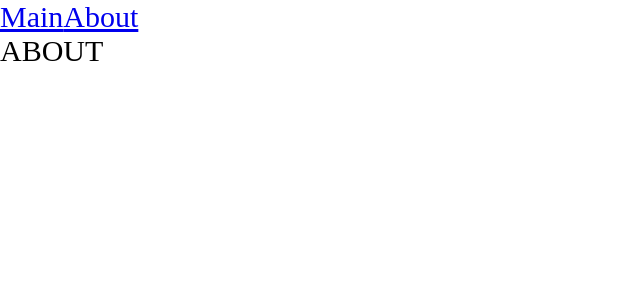
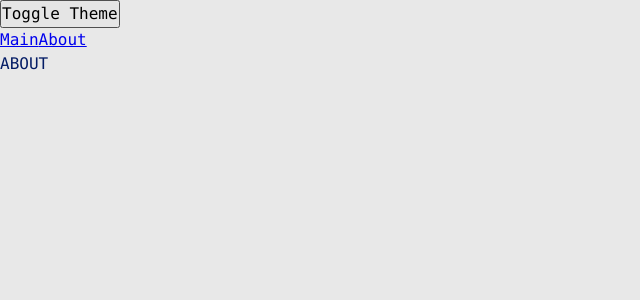
Before and after one commit to kaidarka/study-project, a React app: page /about in a window 1280 px wide. Shown: the top 300 px of the page, without its empty margins (0-640 px from the left). Built offline with nearby package versions, Linux system fonts and the light colour scheme.

Commit message:
работа с темами и глобальные стили

```diff
--- a/src/App.tsx
+++ b/src/App.tsx
@@ -1,12 +1,19 @@
 import React, {Suspense} from 'react';
 import {Link, Route, Routes} from 'react-router-dom';
+import {useTheme} from "./theme/useTheme";
 import MainPage from "./pages/MainPage/loader";
 import AboutPage from "./pages/AboutPage/loader";
-import './index.scss';
+import './styles/index.scss';
+
+
 
 export const App = () => {
+    const {theme, themeToggle} = useTheme();
+
     return (
-        <div className="app">
+        <div className={`app ${theme}`}>
+            <button onClick={themeToggle}>Toggle Theme</button>
+            <br/>
             <Link to='/'>Main</Link>
             <Link to='/about'>About</Link>
             <Suspense fallback={<>Loading...</>}>
--- a/src/index.scss
+++ /dev/null
@@ -1,9 +0,0 @@
-* {
-  margin: 0;
-  padding: 0;
-  box-sizing: border-box;
-}
-
-.app {
-  font-size: 30px;
-}
--- a/src/index.tsx
+++ b/src/index.tsx
@@ -1,10 +1,13 @@
 import {render} from "react-dom";
+import {BrowserRouter} from "react-router-dom";
+import ThemeProvider from "./theme/ThemeProvider";
 import {App} from "./App";
-import {BrowserRouter} from "react-router-dom";
 
 render(
     <BrowserRouter>
-        <App />
+        <ThemeProvider>
+            <App />
+        </ThemeProvider>
     </BrowserRouter>,
     document.getElementById('root')
 )
--- /dev/null
+++ b/src/styles/index.scss
@@ -0,0 +1,13 @@
+@import "reset";
+@import "variables/globals";
+@import "themes/normal";
+@import "themes/dark";
+
+.app {
+  font: var(--font-m);
+
+  background: var(--bg-color);
+  color: var(--primary-color);
+
+  min-height: 100vh;
+}
--- /dev/null
+++ b/src/styles/reset.scss
@@ -0,0 +1,13 @@
+* {
+  margin: 0;
+  padding: 0;
+  box-sizing: border-box;
+}
+
+input,
+button,
+textarea,
+select {
+  margin: 0;
+  font: inherit;
+}
--- /dev/null
+++ b/src/styles/themes/dark.scss
@@ -0,0 +1,6 @@
+.app.dark {
+  --bg-color: #050557;
+
+  --primary-color: #00a800;
+  --seconadery-color: #00ef00;
+}
--- /dev/null
+++ b/src/styles/themes/normal.scss
@@ -0,0 +1,6 @@
+.app.light {
+  --bg-color: #e8e8e8;
+
+  --primary-color: #041c65;
+  --seconadery-color: #0533b4;
+}
--- /dev/null
+++ b/src/styles/variables/globals.scss
@@ -0,0 +1,11 @@
+:root {
+  --font-family-main: Consolas, 'Times New Roman', Serif;
+
+  --font-size-m: 16px;
+  --font-line-m: 24px;
+  --font-m: var(--font-size-m) / var(--font-line-m) var(--font-family-main);
+
+  --font-size-l: 24px;
+  --font-line-l: 32px;
+  --font-l: var(--font-size-l) / var(--font-line-l) var(--font-family-main);
+}
--- /dev/null
+++ b/src/theme/ThemeContext.ts
@@ -0,0 +1,15 @@
+import {createContext} from "react";
+
+export enum Theme {
+    LIGHT = 'light',
+    DARK = 'dark',
+}
+
+export interface ThemeContextProps {
+    theme?: Theme;
+    setTheme?: (theme: Theme) => void;
+}
+
+export const ThemeContext = createContext<ThemeContextProps>({});
+
+export const LOCAL_STORAGE_THEME_KEY = 'theme';
--- /dev/null
+++ b/src/theme/ThemeProvider.tsx
@@ -0,0 +1,22 @@
+import React, {useMemo, useState} from 'react';
+import {LOCAL_STORAGE_THEME_KEY, Theme, ThemeContext} from "./ThemeContext";
+
+const defaultTheme = localStorage.getItem(LOCAL_STORAGE_THEME_KEY) as Theme || Theme.LIGHT;
+
+const ThemeProvider: React.FC<{ children: React.ReactNode }> = ({children}) => {
+    const [theme, setTheme] = useState<Theme>(defaultTheme);
+
+
+
+    const defaultProps = useMemo(() => ({
+        theme: theme,
+        setTheme: setTheme,
+    }), [theme]);
+    return (
+        <ThemeContext.Provider value={defaultProps}>
+            {children}
+        </ThemeContext.Provider>
+    );
+};
+
+export default ThemeProvider;
--- /dev/null
+++ b/src/theme/useTheme.ts
@@ -0,0 +1,19 @@
+import {useContext} from "react";
+import {LOCAL_STORAGE_THEME_KEY, Theme, ThemeContext} from "./ThemeContext";
+
+interface UseThemeResult {
+    themeToggle: () => void;
+    theme: Theme;
+}
+
+export function useTheme(): UseThemeResult {
+    const {theme ,setTheme} = useContext(ThemeContext);
+
+    const themeToggle = () => {
+        const newTheme = theme === Theme.DARK ? Theme.LIGHT : Theme.DARK
+        setTheme(newTheme);
+        localStorage.setItem(LOCAL_STORAGE_THEME_KEY, newTheme);
+    }
+
+    return {theme, themeToggle};
+}
```
